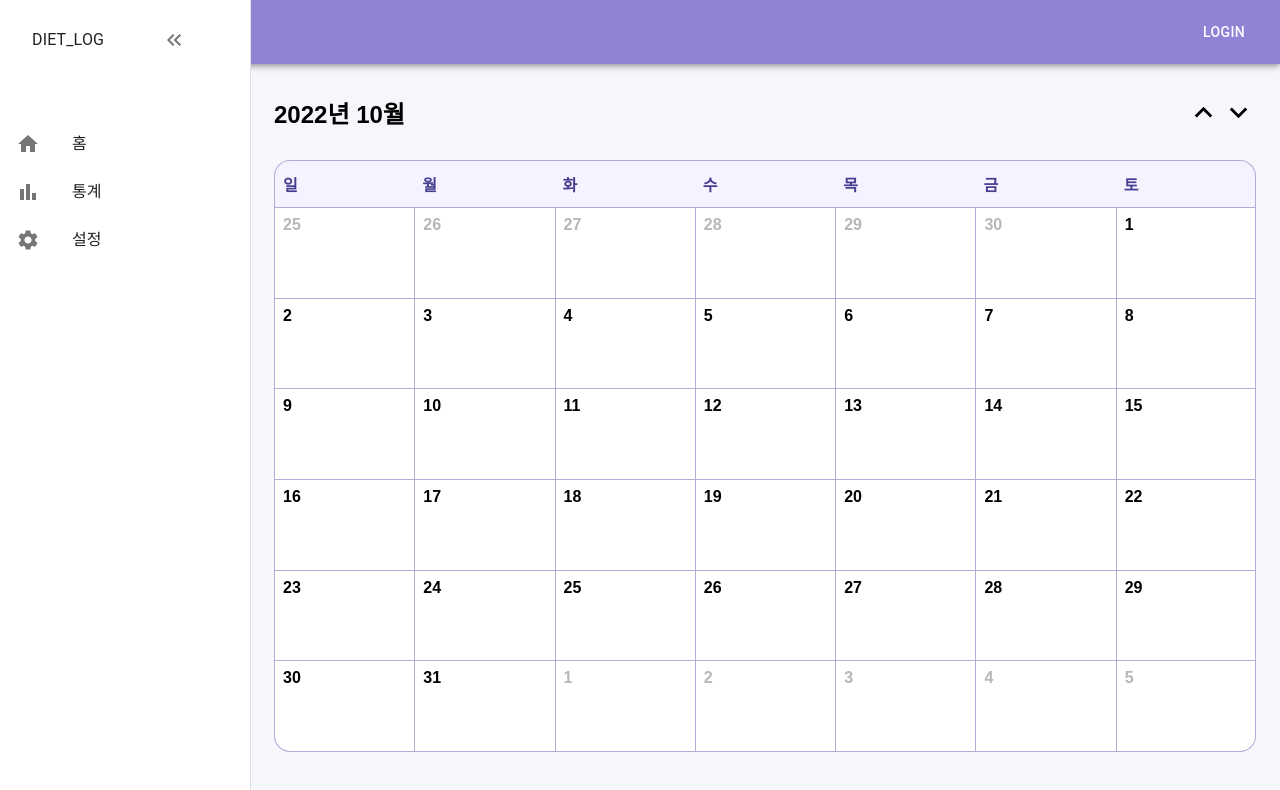
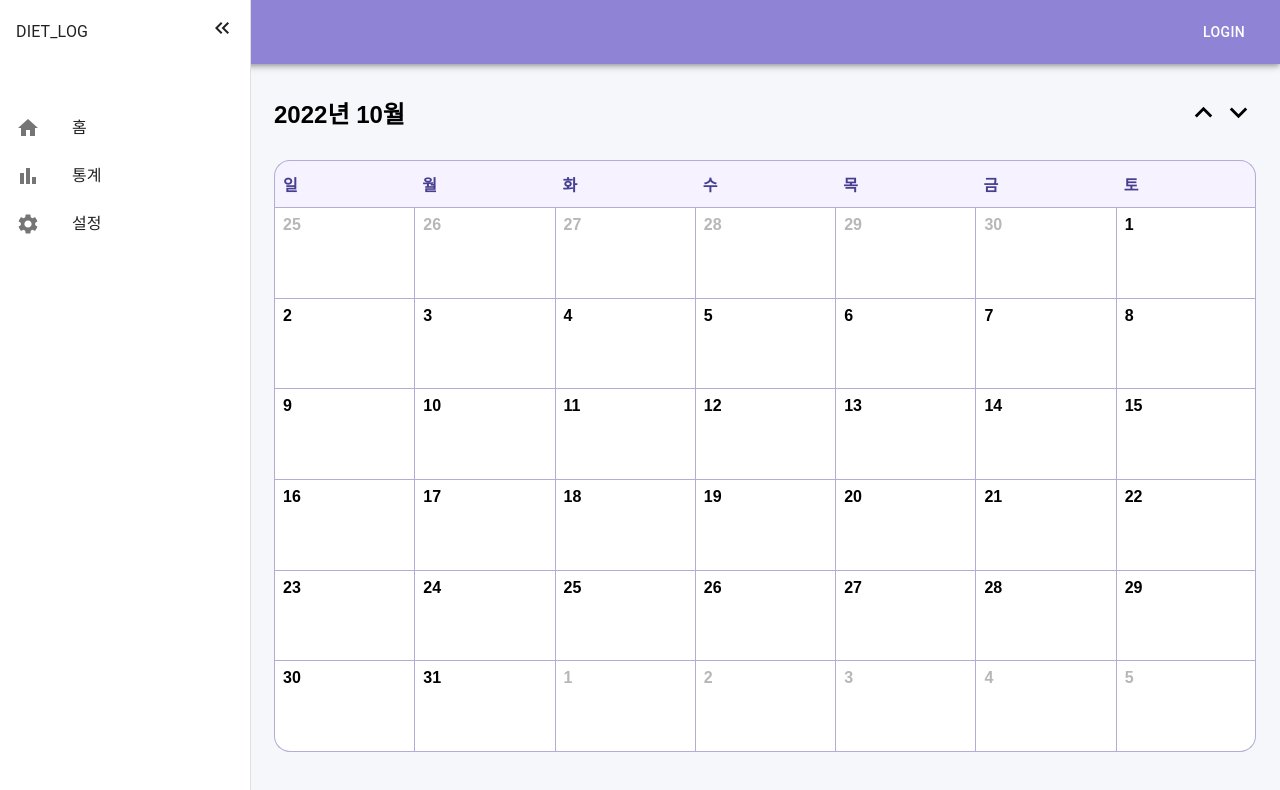
Before and after one commit to hyojinjeong/diet_diary, a React (Create React App) app: page / in a window 1280 px wide. Shown: the top 790 px of the page. Built offline with nearby package versions, Linux system fonts and the light colour scheme.

Commit message:
style: 사이드바 스타일 정리
- 제목, 닫는 버튼 정렬 변경

```diff
--- a/src/components/Sidebar/Sidebar.tsx
+++ b/src/components/Sidebar/Sidebar.tsx
@@ -9,6 +9,7 @@ import KeyboardDoubleArrowLeftIcon from "@mui/icons-material/KeyboardDoubleArrow
 import HomeIcon from "@mui/icons-material/Home";
 import BarChartIcon from "@mui/icons-material/BarChart";
 import SettingsIcon from "@mui/icons-material/Settings";
+import { LogoMenu } from "./style";
 
 interface SidebarProps {
   isOpen: boolean;
@@ -26,12 +27,10 @@ const Sidebar = ({ isOpen, toggleSidebar }: SidebarProps) => {
       <Box sx={{ width: 250 }} role="presentation">
         <List>
           <ListItem key={"close"}>
-            <ListItemButton>
+            <LogoMenu>
               <ListItemText primary={"DIET_LOG"} />
-              <ListItemIcon onClick={toggleSidebar}>
-                <KeyboardDoubleArrowLeftIcon />
-              </ListItemIcon>
-            </ListItemButton>
+              <KeyboardDoubleArrowLeftIcon onClick={toggleSidebar} />
+            </LogoMenu>
           </ListItem>
           <ListItem key={"E"}>
             <ListItemText primary={""} />
--- /dev/null
+++ b/src/components/Sidebar/style.ts
@@ -0,0 +1,7 @@
+import styled from "@emotion/styled";
+
+export const LogoMenu = styled("div")`
+  display: flex;
+  justify-content: space-between;
+  width: 100%;
+`;
```
